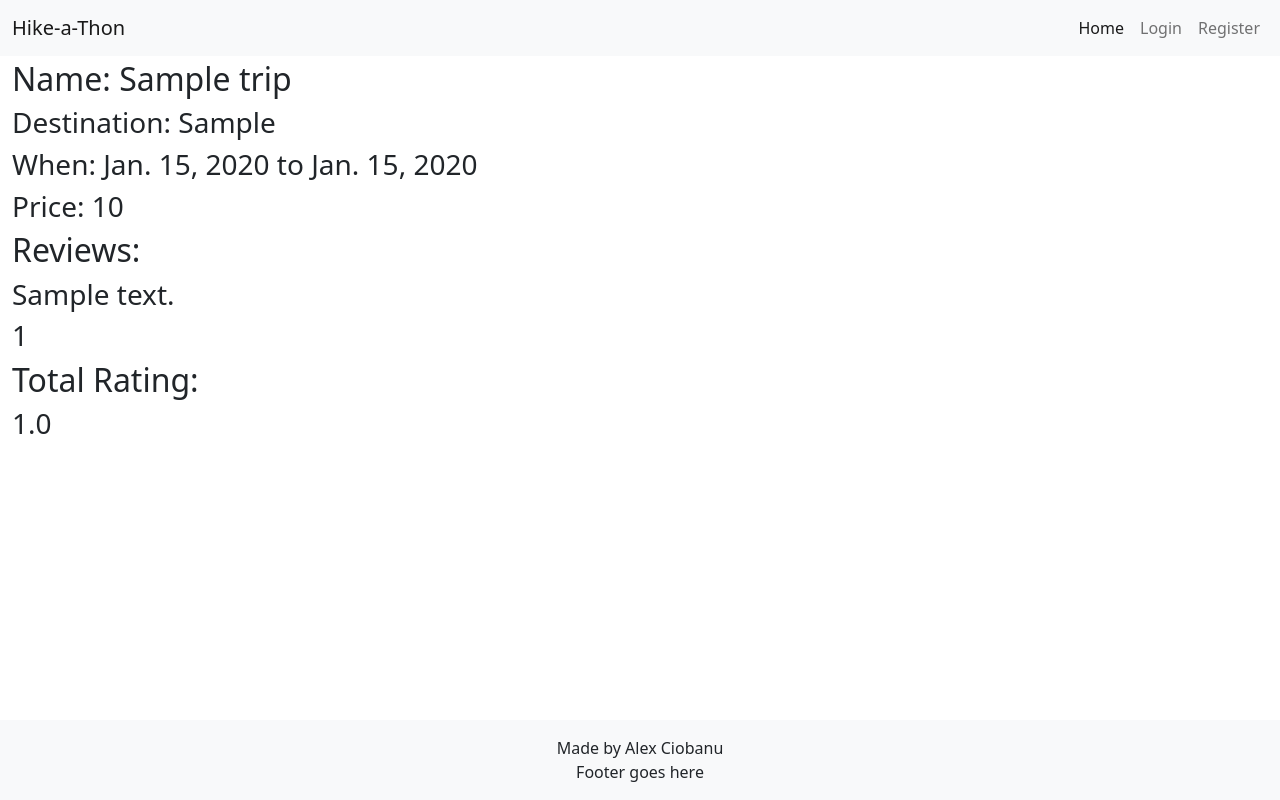
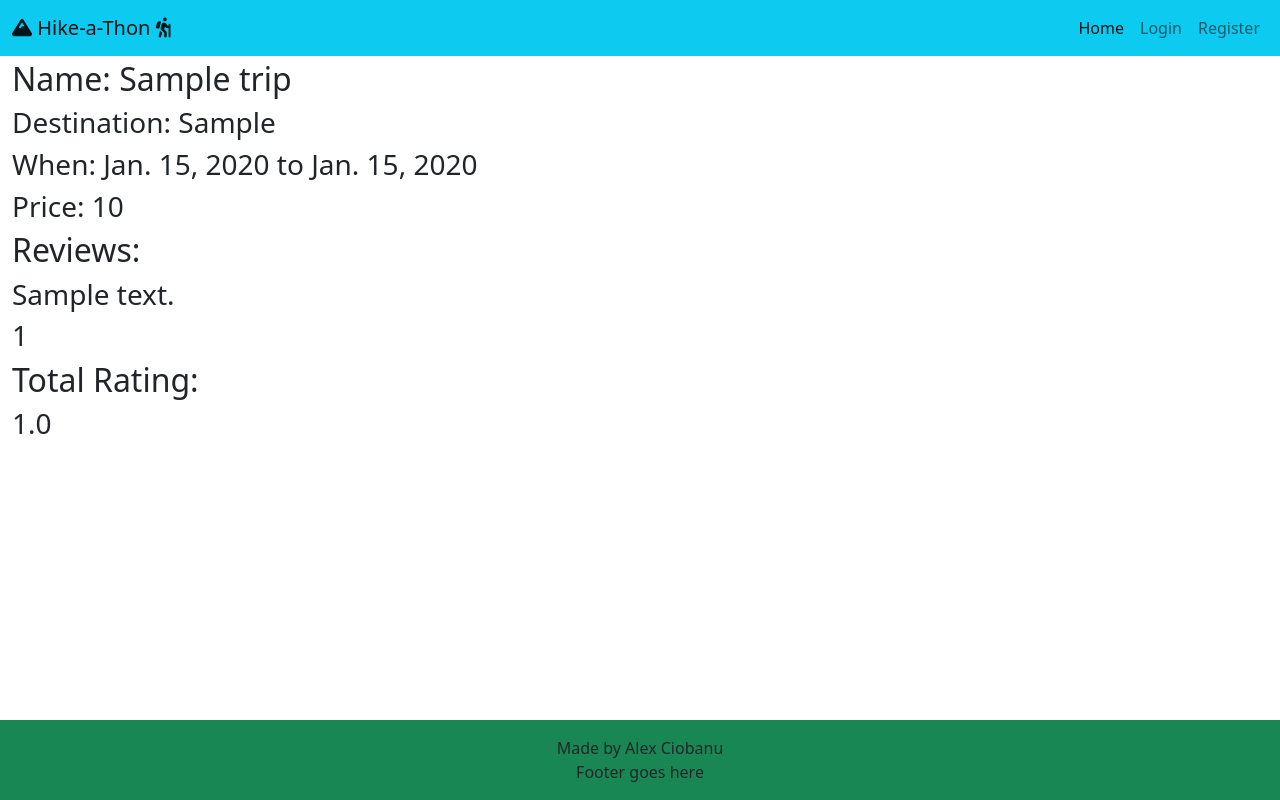
Before and after one commit to AlexGCbn/CI_PP4_Hike-a-thon, a Django app: a page that uses templates/base.html in a window 1280 px wide. Run offline with Django 3.2, Linux system fonts and the light colour scheme; tables that the repository leaves empty hold one stand-in row (values such as "Sample post"); some libraries are stand-ins or nearby versions.

Commit message:
Add style to base.html

```diff
--- a/templates/base.html
+++ b/templates/base.html
@@ -10,15 +10,17 @@
     <!-- Bootstrap CSS CDN -->
     <link href="https://cdn.jsdelivr.net/npm/bootstrap@5.1.3/dist/css/bootstrap.min.css" rel="stylesheet"
         integrity="sha384-1BmE4kWBq78iYhFldvKuhfTAU6auU8tT94WrHftjDbrCEXSU1oBoqyl2QvZ6jIW3" crossorigin="anonymous">
+    <!-- FontAwesome -->
+    <script src="https://kit.fontawesome.com/2e88571a5d.js" crossorigin="anonymous"></script>
     <link rel="stylesheet" href="{% static 'css/style.css' %}">
     <title>Hike-a-Thon</title>
 </head>
 
 <body class="d-flex flex-column min-vh-100">
     <!-- Navigation -->
-    <nav class="navbar navbar-expand-md navbar-light fixed-top bg-light">
+    <nav class="navbar navbar-expand-md navbar-light fixed-top bg-info">
         <div class="container-fluid">
-            <a class="navbar-brand" href="{% url 'home' %}">Hike-a-Thon</a>
+            <a class="navbar-brand" href="{% url 'home' %}"><i class="fa-solid fa-mountain"></i> Hike-a-Thon <i class="fa-solid fa-person-hiking"></i></a>
             <div class="align-items-end">
                 <button class="navbar-toggler" type="button" data-bs-toggle="collapse"
                     data-bs-target="#navbarSupportedContent" aria-controls="navbarSupportedContent"
@@ -55,7 +57,7 @@
         {% endblock content %}
     </main>
 
-    <footer class="footer mt-auto py-3 bg-light">
+    <footer class="footer mt-auto py-3 bg-success">
         <div class="container">
             <p class="m-0 text-center">Made by Alex Ciobanu</p>
             <p class="m-0 text-center">Footer goes here </p>
--- a/trips/models.py
+++ b/trips/models.py
@@ -17,7 +17,7 @@ class Trip(models.Model):
     destination = models.CharField(max_length=200)
     date_start = models.DateField(auto_now=False)
     date_end = models.DateField(auto_now=False)
-    duration = models.IntegerField(default=0)
+    # duration = models.IntegerField(default=0)
     description = models.TextField()
     image = CloudinaryField('image', default='placeholder')
     price = models.IntegerField(default=0)
```
Also changed, not shown: templates/index.html (+22 -12 lines), trips/migrations/0003_remove_trip_duration.py (added).
